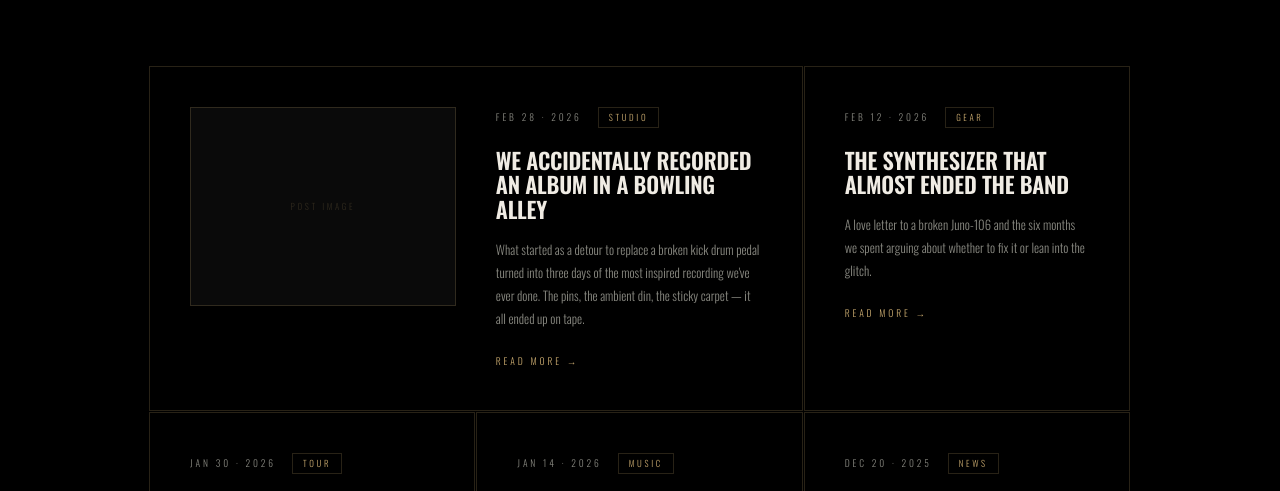
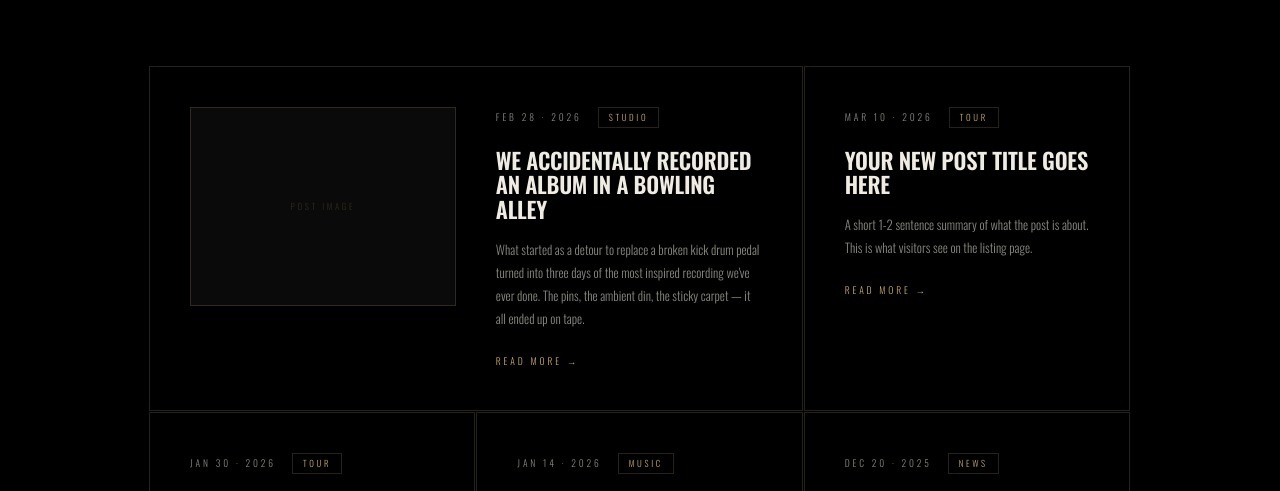
Before and after one commit to astraltraveller13/absurdcreations, a plain HTML site: page blog.html in a window 1280 px wide. Shown: the part 272-763 px from the top of the page. Drawn offline with nearby package versions, Linux system fonts and the light colour scheme.

Commit message:
Update blog.html

```diff
--- a/blog.html
+++ b/blog.html
@@ -323,13 +323,13 @@
       </a>
 
       <!-- POST 2 -->
-      <a href="post-template.html" class="blog-card">
+        <a href="post-2.html" class="blog-card">
         <div class="card-meta">
-          <span class="card-date">Feb 12 · 2026</span>
-          <span class="card-tag">Gear</span>
+          <span class="card-date">Mar 10 · 2026</span>
+          <span class="card-tag">Tour</span>
         </div>
-        <h2 class="card-title">The Synthesizer That Almost Ended the Band</h2>
-        <p class="card-excerpt">A love letter to a broken Juno-106 and the six months we spent arguing about whether to fix it or lean into the glitch.</p>
+        <h2 class="card-title">Your New Post Title Goes Here</h2>
+        <p class="card-excerpt">A short 1-2 sentence summary of what the post is about. This is what visitors see on the listing page.</p>
         <span class="card-arrow">Read More →</span>
       </a>
 
```
